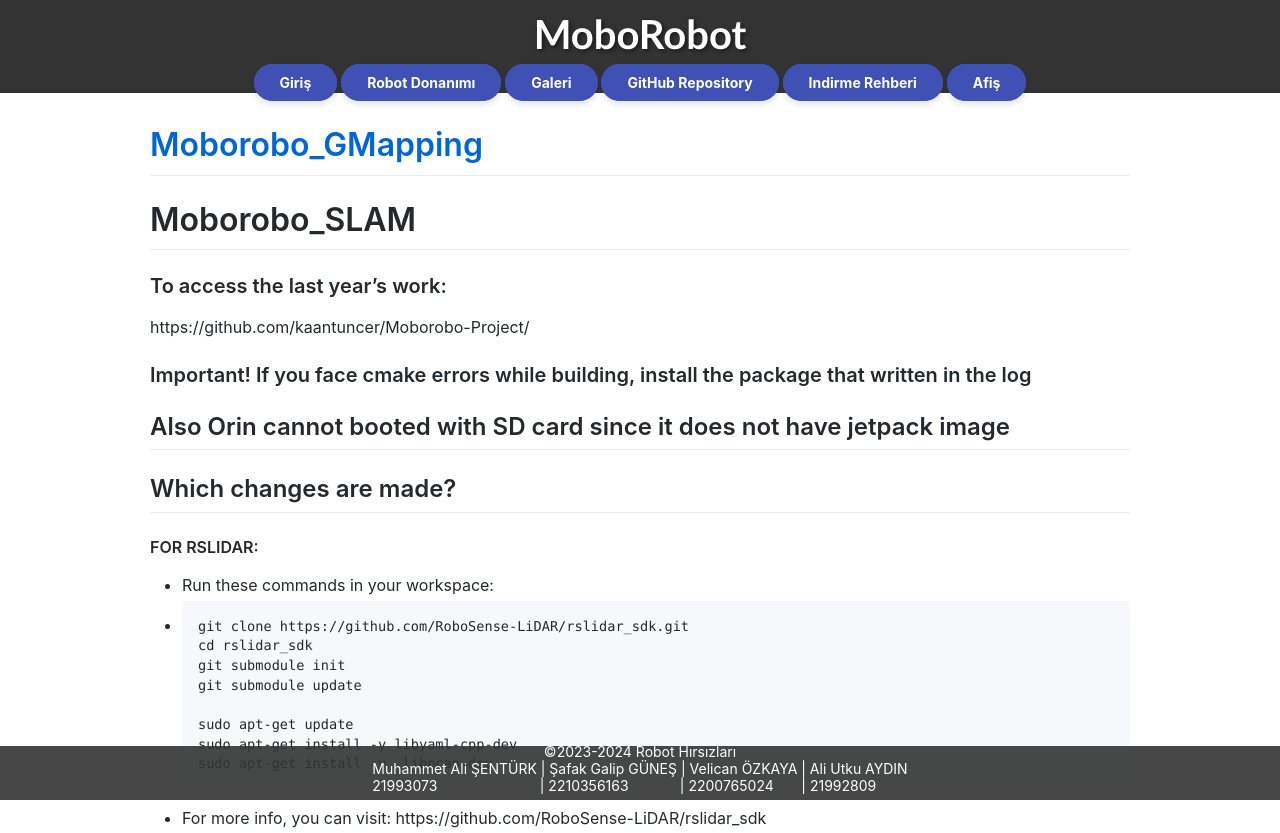
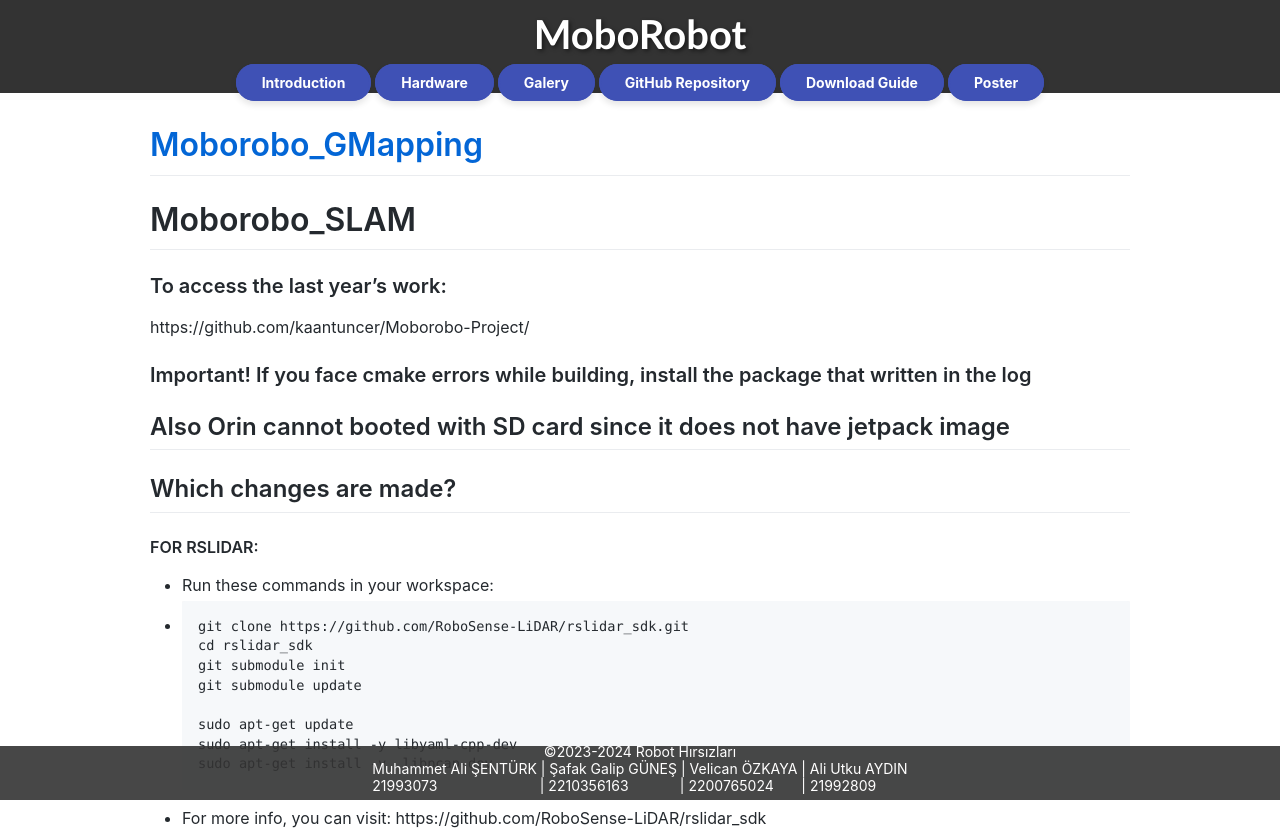
Before and after one commit to velicano/webpage, a plain HTML site: page GuidePage.html in a window 1280 px wide. Shown: the top 833 px of the page. Drawn offline with Linux system fonts and the light colour scheme; a script that the page names is missing.

Commit message:
Guide Page translated

```diff
--- a/GuidePage.html
+++ b/GuidePage.html
@@ -37,12 +37,12 @@
     <header class="fixed-header">
       <h1>MoboRobot</h1>
       <nav>
-          <a href="/webpage/#Introduction">Giriş</a>
-          <a href="/webpage/#Hardware">Robot Donanımı</a>
-          <a href="/webpage/#Galery">Galeri</a>
+          <a href="/webpage/#Introduction">Introduction</a>
+          <a href="/webpage/#Hardware">Hardware</a>
+          <a href="/webpage/#Galery">Galery</a>
           <a href="https://github.com/MAli7319/Moborobo_GMapping/tree/robot_test" target="_blank">GitHub Repository</a>
-          <a href="GuidePage.html">Indirme Rehberi</a>
-          <a href="afiş.pdf">Afiş</a>
+          <a href="GuidePage.html">Download Guide</a>
+          <a href="afiş.pdf">Poster</a>
       </nav>
   </header>
     <div class="container-lg px-3 my-5 markdown-body">
```
